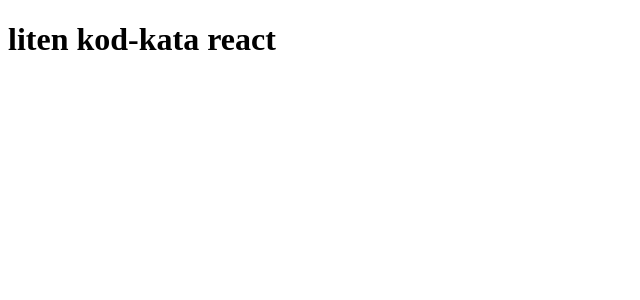
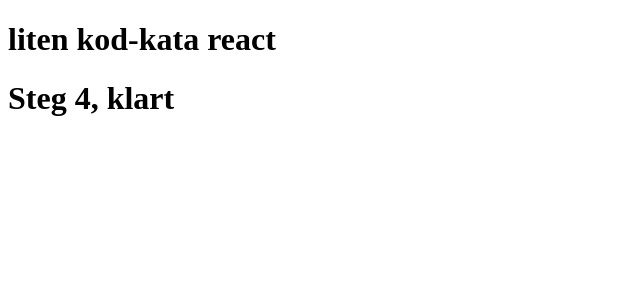
Before and after one commit to naathaliie/kod-kata, a React (Vite) app: page / in a window 1280 px wide. Shown: the top 300 px of the page, without its empty margins (0-640 px from the left). Built offline with nearby package versions, Linux system fonts and the light colour scheme.

Commit message:
steg 4 klart

```diff
--- a/src/App.jsx
+++ b/src/App.jsx
@@ -1,10 +1,13 @@
 import './App.css'
+import Header from './Header'
 
 function App() {
+/* const headerText = "Välkommen till min sida"; */
 
   return (
     <>
       <h1>liten kod-kata react</h1>
+      <Header headerText="Steg 4, klart"/>
     </>
   )
 }
--- /dev/null
+++ b/src/Header.jsx
@@ -0,0 +1,8 @@
+/* Skapa en ny komponent Header som tar emot en prop headerText
+ och visar upp den med en h1-tagg. Lägg till Header i App. */
+
+const Header = ({headerText}) => {
+    return <h1>{headerText}</h1>
+};
+
+export default Header;
```
